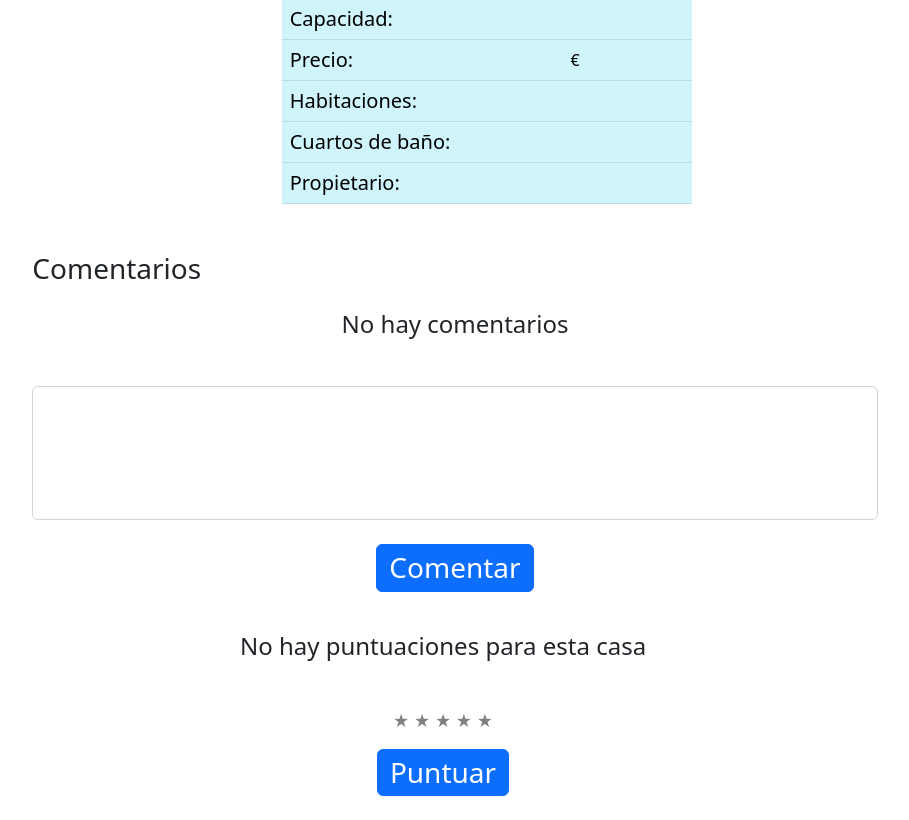
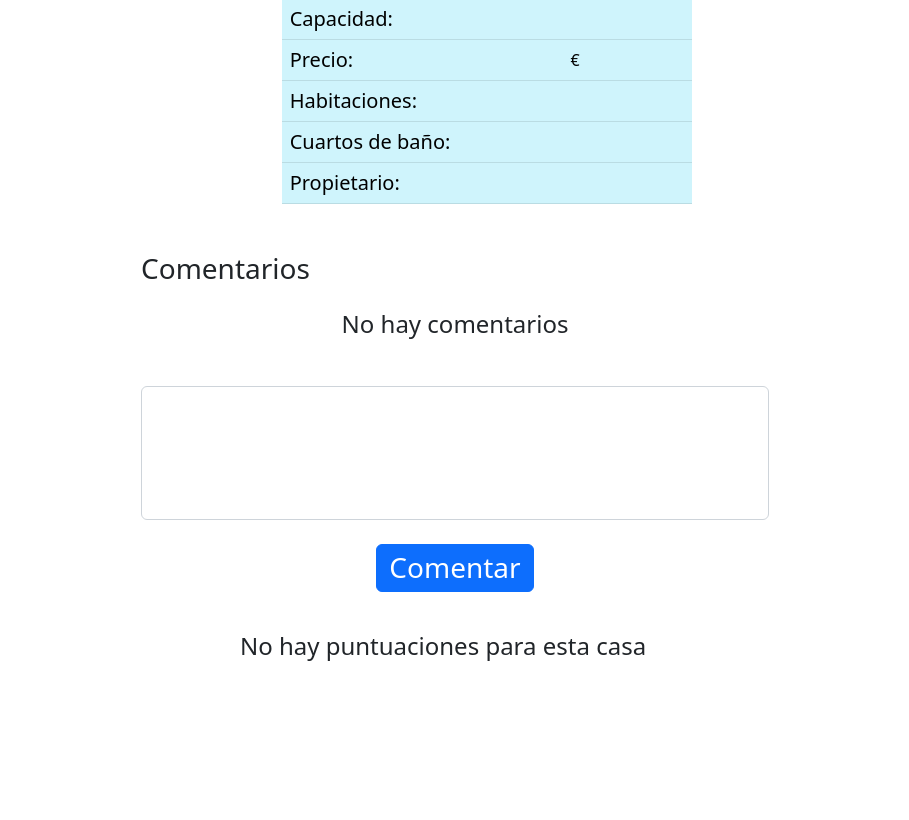
Before and after one commit to pabenito/RentNite, a FastAPI app: template templates/houseDetails.html in a window 1280 px wide. Shown: the part 526-1346 px from the top of the page, without its empty margins (185-1094 px from the left). After the commit the page ends 1187 px from the top, so only its background shows below. Run offline with FastAPI, Linux system fonts and the light colour scheme; the template is opened without the code that fills it, so the values that code supplies are empty; parts of the project's set-up code (start-up, migrations or seed data) failed here and were passed over.

Commit message:
Implemented image upload in houseDetails.html, changed html titles, changed address format in Offered Houses and hidden rate option for the house owner

```diff
--- a/templates/houseDetails.html
+++ b/templates/houseDetails.html
@@ -3,7 +3,7 @@
 
 <head>
     <meta charset="UTF-8" />
-    <title>Detalles de la casa</title>
+    <title>Detalles de la casa - RentNite</title>
     <link href="https://cdn.jsdelivr.net/npm/bootstrap@5.2.3/dist/css/bootstrap.min.css" rel="stylesheet"
         integrity="sha384-rbsA2VBKQhggwzxH7pPCaAqO46MgnOM80zW1RWuH61DGLwZJEdK2Kadq2F9CUG65" crossorigin="anonymous">
     <script src="https://code.jquery.com/jquery-3.3.1.slim.min.js"
@@ -15,6 +15,7 @@
     <script src="https://cdn.jsdelivr.net/npm/bootstrap@4.3.1/dist/js/bootstrap.min.js"
         integrity="sha384-JjSmVgyd0p3pXB1rRibZUAYoIIy6OrQ6VrjIEaFf/nJGzIxFDsf4x0xIM+B07jRM"
         crossorigin="anonymous"></script>
+    <link rel="stylesheet" href="https://cdnjs.cloudflare.com/ajax/libs/font-awesome/4.7.0/css/font-awesome.min.css">
     <style>
         #form {
             width: 250px;
@@ -140,7 +141,13 @@
                 <img src={{ house.image }} alt="Casa ofertada" style="height: 100%; width: 100%; object-fit: contain">
             </p>
             {% if creating or editing %}
-            <form method="post" action="/houses/save">
+            <form method="post" action="/houses/save" enctype="multipart/form-data">
+                <div class="upload">
+                    <div class="round">
+                        <input type="file" name="file" accept="image/png, image/jpeg, image/jpg" />
+                        <i class="fa fa-camera" style="color: #fff;"></i>
+                    </div>
+                </div>
                 <table class="table table-info">
                     {% if creating %}
                     <input type="hidden" name="id" value="None" />
@@ -258,8 +265,8 @@
     </div>
     {% if not creating and not editing %}
     <div class="row">
-        <div class="col-md-2"></div>
-        <div class="col-md-8">
+        <div class="col-md-3"></div>
+        <div class="col-md-6">
             <h3 class="h3 my-4">Comentarios</h3>
             {% if comments | count > 0 %}
             <table class="table-primary mx-5">
@@ -270,11 +277,6 @@
                             <th>
                                 <a class="ms-3 me-4" href="/profile/{{comment.sender_id}}">{{comment.sender_username}}</a>
                                 {{comment.date.strftime('%d/%m/%Y')}}
-                                {% if comment.sender_id == user_id %}
-                                <div class=" round">
-                                    <i class="fa fa-camera" style="color: #fff;"></i>
-                                </div>
-                                {% endif %}
                             </th>
                         </tr>
                         <tr>
@@ -294,16 +296,13 @@
                     </p>
             </form>
         </div>
-        <div class="col-md-2"></div>
+        <div class="col-md-3"></div>
     </div>
     {% endif %}
-
-
-
     {% if not creating and not editing %}
     <div class="row">
-        <div class="col-md-2"></div>
-        <div class="col-md-8">
+        <div class="col-md-3"></div>
+        <div class="col-md-6">
             {% if ratings | count > 0 %}
             <h3 class="h3 my-4">Ratings</h3>
             <table class="table-primary mx-5">
@@ -330,6 +329,7 @@
             {% else %}
             <p class="text text-center h4 mt-3 mb-5">No hay puntuaciones para esta casa</p>
             {% endif %}
+            {% if user_id != house.owner_id %}
             <div class="text-center my-4">
                 <form method="post" action="/houses/{{house.id}}/addRate" title="puntuar">
                     <p class="clasificacion">
@@ -356,10 +356,10 @@
                     <button class="btn btn-primary"><span class="h3">Puntuar</label></button>
                 </form>
             </div>
-            <div class="col-md-2"></div>
+            {% endif %}
+            <div class="col-md-3"></div>
         </div>
         {% endif %}
-
 
         <script type="text/javascript">
             function onDateChanged() {
--- a/templates/myHouses.html
+++ b/templates/myHouses.html
@@ -2,7 +2,7 @@
 <html lang="es">
     <head>
         <meta charset="UTF-8" />
-        <title>Tus casas</title>
+        <title>Tus casas - RentNite</title>
         <link href="https://cdn.jsdelivr.net/npm/bootstrap@5.2.3/dist/css/bootstrap.min.css" rel="stylesheet" integrity="sha384-rbsA2VBKQhggwzxH7pPCaAqO46MgnOM80zW1RWuH61DGLwZJEdK2Kadq2F9CUG65" crossorigin="anonymous">
         <script src="https://code.jquery.com/jquery-3.3.1.slim.min.js" integrity="sha384-q8i/X+965DzO0rT7abK41JStQIAqVgRVzpbzo5smXKp4YfRvH+8abtTE1Pi6jizo" crossorigin="anonymous"></script>
         <script src="https://cdn.jsdelivr.net/npm/popper.js@1.14.7/dist/umd/popper.min.js" integrity="sha384-UO2eT0CpHqdSJQ6hJty5KVphtPhzWj9WO1clHTMGa3JDZwrnQq4sF86dIHNDz0W1" crossorigin="anonymous"></script>
--- a/templates/offeredHouses.html
+++ b/templates/offeredHouses.html
@@ -29,7 +29,7 @@
     {% include "navbar.html" %}
 
     {% block content %}
-    <h1 style="text-align: center; margin-top: 30px; margin-bottom: 30px;">Casas ofertadas</h1>
+    <h1 style="text-align: center; margin-top: 30px; margin-bottom: 30px;">Casas ofertadas - RentNite</h1>
     {% if houses | count > 0 %}
     <div class="row mx-3">
             {% for house in houses %}
@@ -42,7 +42,7 @@
                     <table class="table table-info" style="height: 330px">
                         <tr>
                             <td class="h4">Direcci&oacute;n:</td>
-                            <td>{{ house.address.street }} {{ house.address.number }}, {{ house.address.city }}</td>
+                            <td>Calle {{ house.address.street }} n.&deg; {{ house.address.number }}, {{ house.address.city }}</td>
                         </tr>
                         <tr>
                             <td class="h4">Capacidad:</td>
```
Also changed, not shown: app/web/houses.py (+9 -22 lines).
